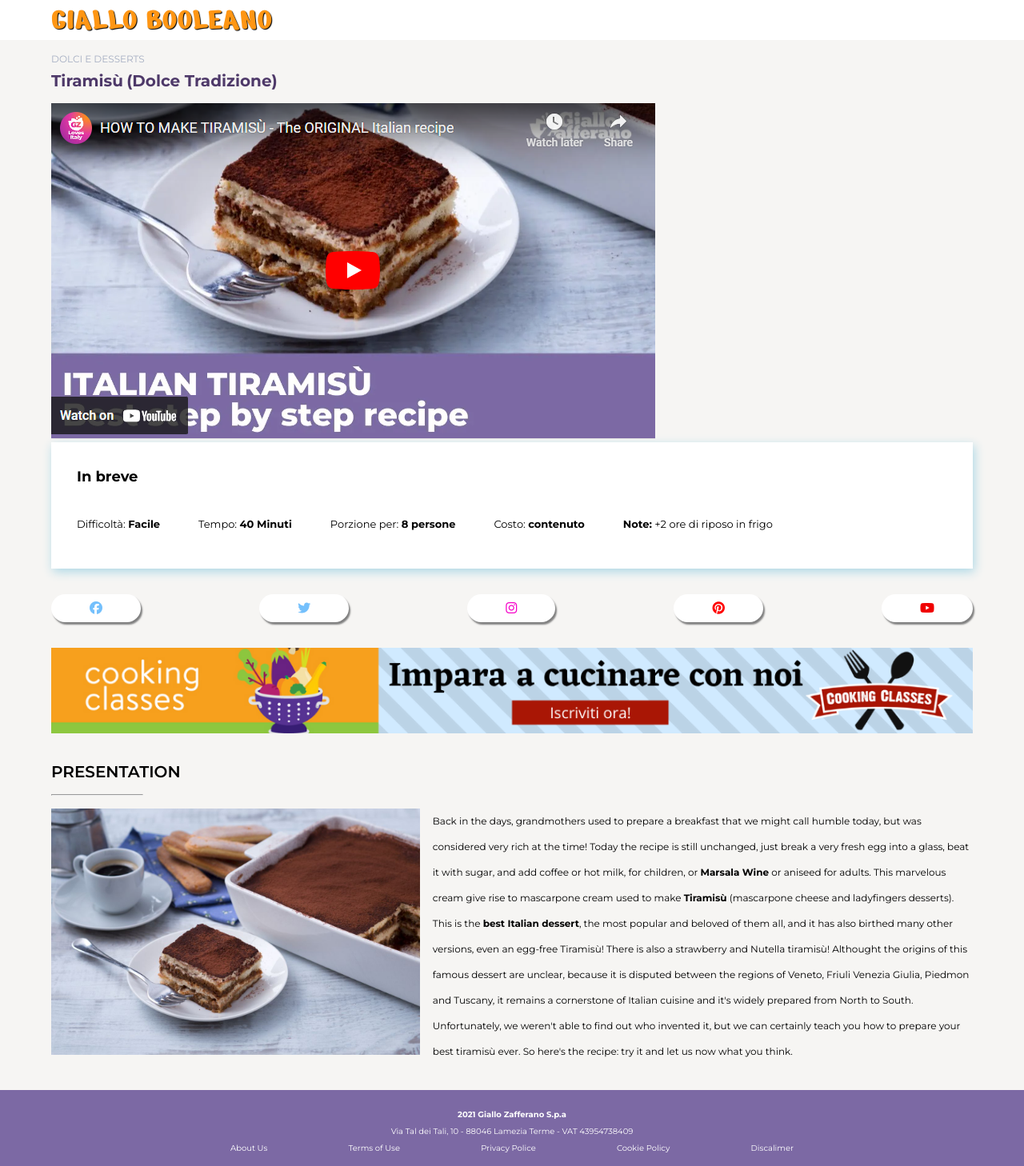
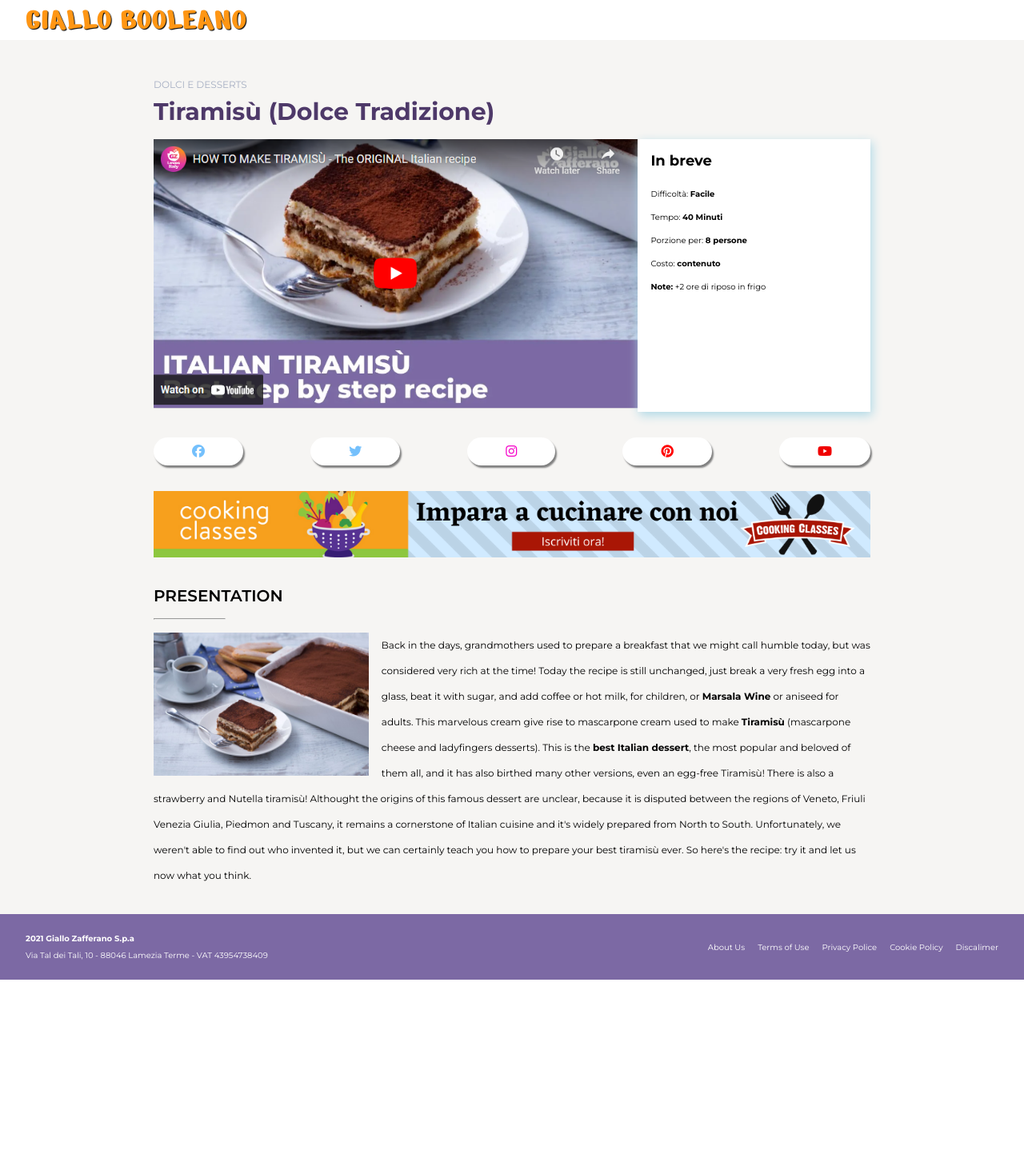
Before and after one commit to tommasodare/htmlcss-responsive-layout, a plain HTML site: page index.html in a window 1280 px wide. Shown: the whole page at 80% size. After the commit the page ends 1225 px from the top, so only its background shows below. Drawn offline with Linux system fonts and the light colour scheme.

Commit message:
Finish Dekstop View

```diff
--- a/img/css/style.css
+++ b/img/css/style.css
@@ -80,15 +80,15 @@ main {
             margin-bottom: 1.5rem;
         }
 
-        #list {
-            list-style: none;
 
-            li {
-                margin-top: 1rem;
-                font-size: 13px;
-            }
 
+        p {
+            margin-top: 1rem;
+            font-size: 13px;
         }
+
+
+
     }
 
 }
@@ -102,8 +102,13 @@ main {
         display: flex;
         justify-content: space-between;
 
+        .social_box {
+            display: flex;
+            justify-content: space-between;
+        }
+
         .social_name {
-            display:none;
+            display: none;
 
         }
 
@@ -143,11 +148,11 @@ main {
 
     h2 {
         font-size: 20px;
-        font-weight:600;
+        font-weight: 600;
     }
 
     hr {
-        width:10%;
+        width: 10%;
         text-align: left;
         margin: 1rem 0 1rem 0;
     }
@@ -201,7 +206,10 @@ footer {
         text-align: left;
     }
 
-    #jumbotron, #social, #banner, #presentation {
+    #jumbotron,
+    #social,
+    #banner,
+    #presentation {
 
         width: 90%;
         margin: auto;
@@ -217,7 +225,7 @@ footer {
 
             li {
                 padding-right: 3rem;
-                padding-bottom: 1rem ;
+                padding-bottom: 1rem;
             }
         }
 
@@ -226,6 +234,15 @@ footer {
             #second_titol {
                 display: inline-block;
             }
+        }
+    }
+
+    #instructions {
+        display: flex;
+        flex-wrap: wrap;
+
+        p {
+            width: 30%;
         }
     }
 
@@ -287,3 +304,146 @@ footer {
     }
 
 }
+
+@media screen and (min-width: 992px) {
+
+    .container {
+        width: 100%;
+        margin: auto;
+        height: 50px;
+        background-color: white;
+        text-align: left;
+
+        p {
+            width: 95%;
+            margin: auto;
+            font-size: 40px;
+            color: #ff9614;
+            text-shadow: 1px 1px 1px black;
+            font-family: 'Nerko One';
+        }
+    }
+
+    #jumbotron {
+
+        width: 70%;
+        margin: auto;
+        padding-top: 2rem;
+
+    }
+
+    #jumbotron_titol {
+
+        padding: 1rem 0 1rem 0;
+
+        p {
+            font-size: 12px;
+            color: #a5aec2;
+            margin-bottom: 0.5rem;
+        }
+
+        span {
+            color: #4e3969;
+            font-size: 30px;
+        }
+    }
+
+    #jumbotron_box {
+
+        display: flex;
+
+        #text_box {
+            width: 40%;
+            padding: 1rem 0 1rem 1rem;
+
+            #instructions {
+                display: inline;
+
+                p {
+                    font-size: 10px;
+                    width: 100%;
+                    padding: 0;
+                }
+            }
+        }
+
+    }
+
+    #social  {
+
+        width: 70%;
+        margin: auto;
+
+        .social_name {
+            display: block;
+        }
+    }
+
+    #banner {
+
+        width: 70%;
+        margin: auto;
+        display: block;
+
+        img {
+            max-width: 100%;
+            height: auto;
+        }
+
+    }
+
+    #presentation {
+        width: 70%;
+        margin: auto;
+
+        img {
+            width: 30%;
+            height: auto;
+            float: left;
+        }
+    }
+
+    footer {
+
+        background-color: #7c69a4;
+
+        #footer_box {
+            display: flex;
+            justify-content: space-between;
+            width: 100%;
+            font-size: 10px;
+            background-color: #7c69a4;
+            text-align: center;
+            color: white;;
+        }
+
+        #footer_information {
+            align-content: center;
+            text-align: left;
+        }
+
+
+        #footer_list {
+            list-style: none;
+            display: flex;
+            justify-content: space-between;
+            flex-wrap: wrap;
+
+        }
+
+        p {
+            margin: 0.5rem 0 0.5rem 0;
+        }
+
+        #list_div {
+            align-content: center;
+
+            li {
+                padding-left: 1rem;
+            }
+        }
+    }
+
+
+
+}
--- a/index.html
+++ b/index.html
@@ -27,7 +27,7 @@
         <div id="jumbotron">
             <div id="jumbotron_titol">
                 <p>DOLCI E DESSERTS</p>
-                <span><strong>Tiramisù</strong></span>
+                <span><strong>Tiramisù </strong></span>
                 <span id="second_titol"><strong>(Dolce Tradizione)</strong></span>
             </div>
             <div id="jumbotron_box">
@@ -36,13 +36,13 @@
                 </div>
                 <div id="text_box">
                     <h4>In breve</h4>
-                    <ul id="list">
-                        <li>Difficoltà: <strong>Facile</strong></li>
-                        <li>Tempo: <strong>40 Minuti</strong></li>
-                        <li>Porzione per: <strong>8 persone</strong></li>
-                        <li>Costo: <strong>contenuto</strong></li>
-                        <li><strong>Note:</strong> +2 ore di riposo in frigo</li>
-                    </ul>
+                    <div id="instructions">
+                        <p>Difficoltà: <strong>Facile</strong></p>
+                        <p>Tempo: <strong>40 Minuti</strong></p>
+                        <p>Porzione per: <strong>8 persone</strong></p>
+                        <p>Costo: <strong>contenuto</strong></p>
+                        <p><strong>Note:</strong> +2 ore di riposo in frigo</p>
+                    </div>
                 </div>
             </div>
         </div>
@@ -97,8 +97,10 @@
 
     <footer>
             <div id="footer_box">
-                <p><strong>2021 Giallo Zafferano S.p.a</strong></p>
-                <p>Via Tal dei Tali, 10 - 88046 Lamezia Terme - VAT 43954738409</p>
+                <div id="footer_information">
+                    <p><strong>2021 Giallo Zafferano S.p.a</strong></p>
+                    <p>Via Tal dei Tali, 10 - 88046 Lamezia Terme - VAT 43954738409</p>
+                </div>
                 <div id="list_div">
                     <ul id="footer_list">
                         <li>About Us</li>
```
